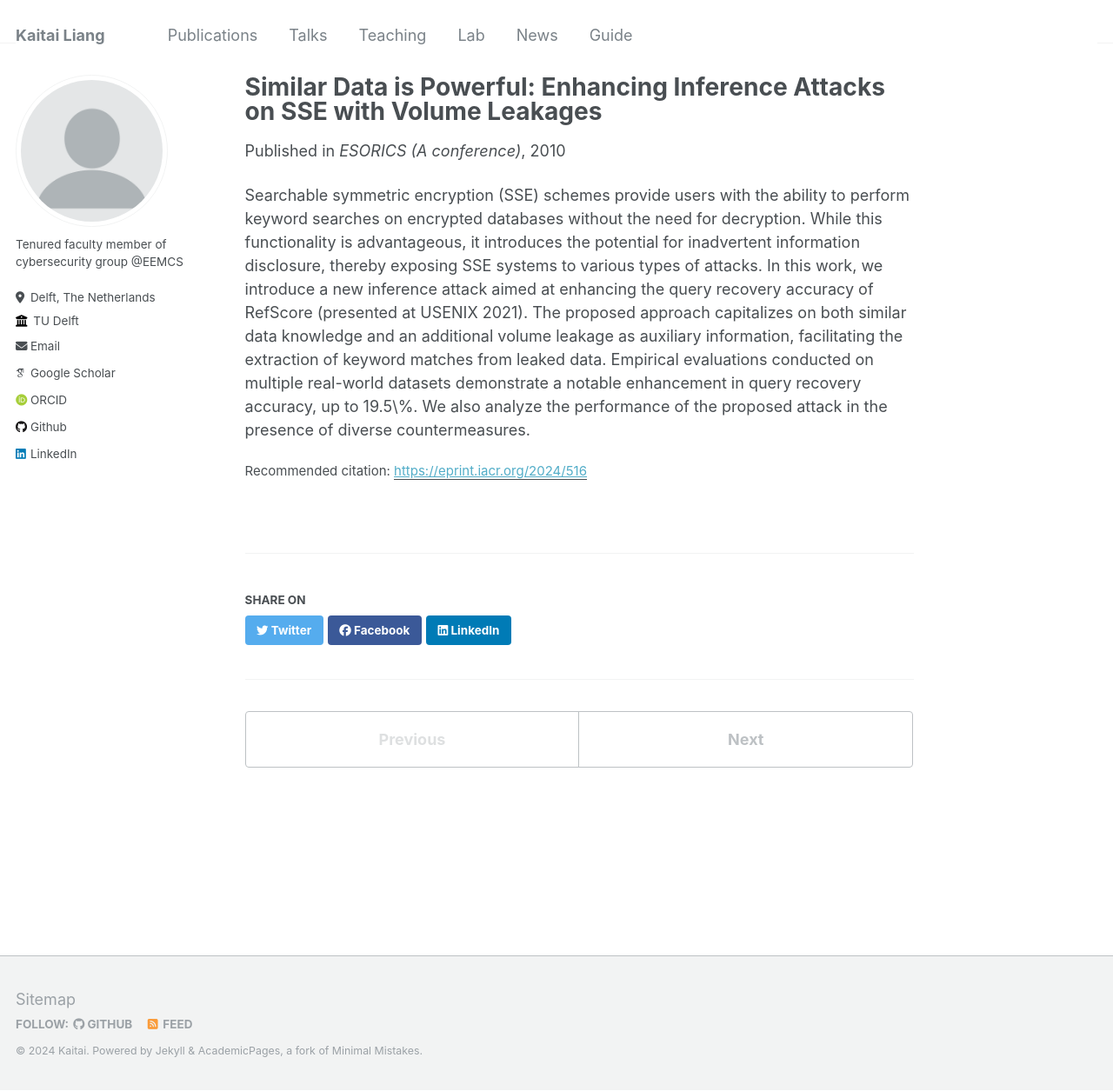
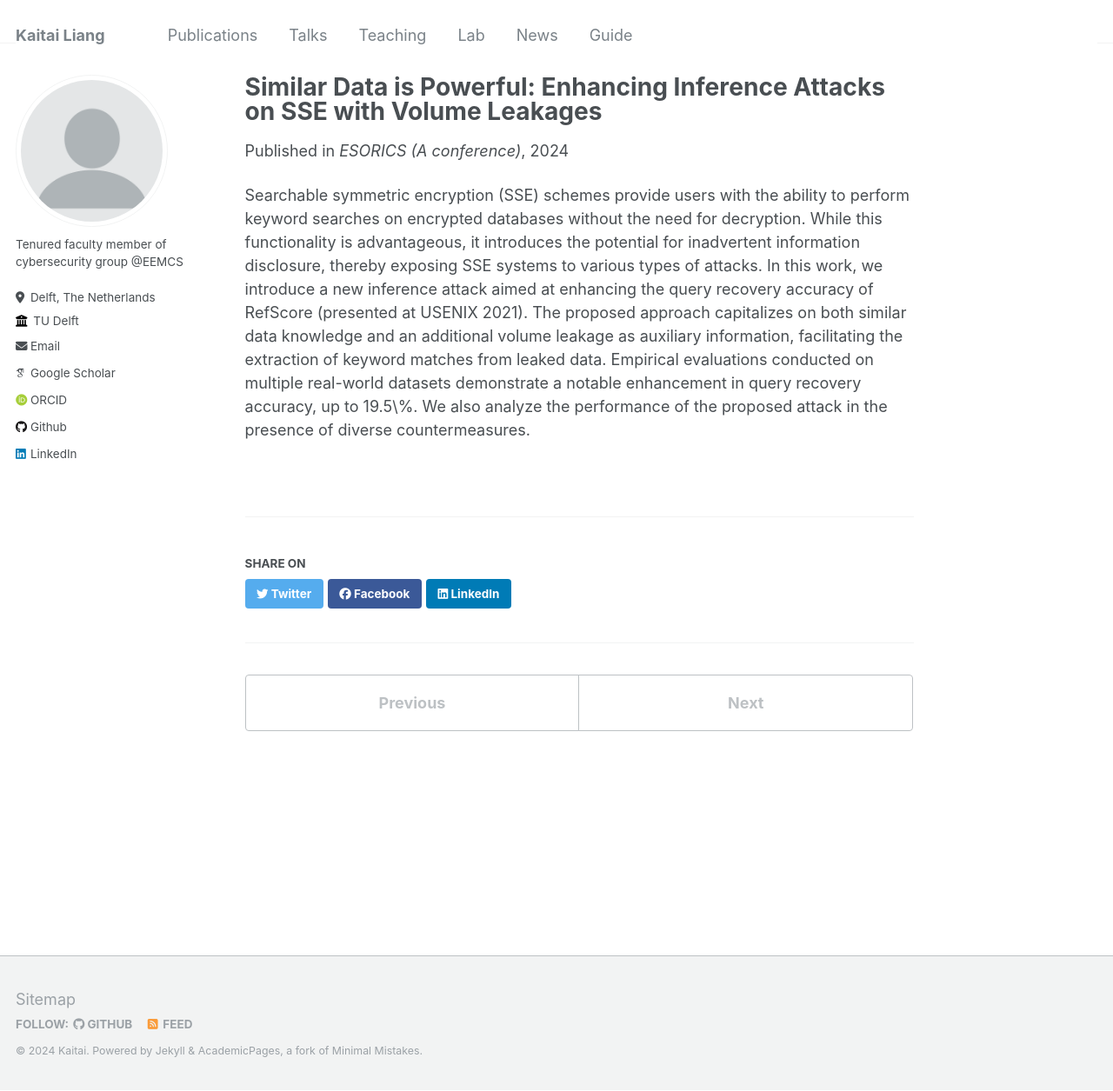
Before and after one commit to kaitailiang/kaitailiang.github.io, a Jekyll site: the page built from _publications/2024-01-01-paper-title-number-2.md, in a window 1280 px wide and 1255 px high. Shown: the whole window at 87% size. Built offline with Jekyll 4.4.1, drawn with Linux system fonts in a browser that asks for light colours; some web fonts are replaced.

Commit message:
Update 2024-01-01-paper-title-number-2.md

```diff
--- a/_publications/2024-01-01-paper-title-number-2.md
+++ b/_publications/2024-01-01-paper-title-number-2.md
@@ -2,10 +2,8 @@
 title: "Similar Data is Powerful: Enhancing Inference Attacks on SSE with Volume Leakages"
 collection: publications
 permalink: /publication/2024-01-01-paper-title-number-2
-excerpt: ''
-date: 2010-10-01
+date: 2024-01-01
 venue: 'ESORICS (A conference)'
 paperurl: 'https://eprint.iacr.org/2024/516'
-citation: ''
 ---
 Searchable symmetric encryption (SSE) schemes provide users with the ability to perform keyword searches on encrypted databases without the need for decryption. While this functionality is advantageous, it introduces the potential for inadvertent information disclosure, thereby exposing SSE systems to various types of attacks. In this work, we introduce a new inference attack aimed at enhancing the query recovery accuracy of RefScore (presented at USENIX 2021). The proposed approach capitalizes on both similar data knowledge and an additional volume leakage as auxiliary information, facilitating the extraction of keyword matches from leaked data. Empirical evaluations conducted on multiple real-world datasets demonstrate a notable enhancement in query recovery accuracy, up to 19.5\%. We also analyze the performance of the proposed attack in the presence of diverse countermeasures.
```
